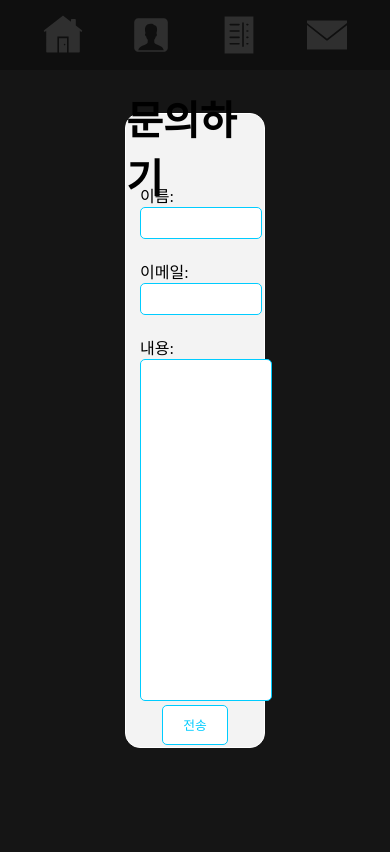
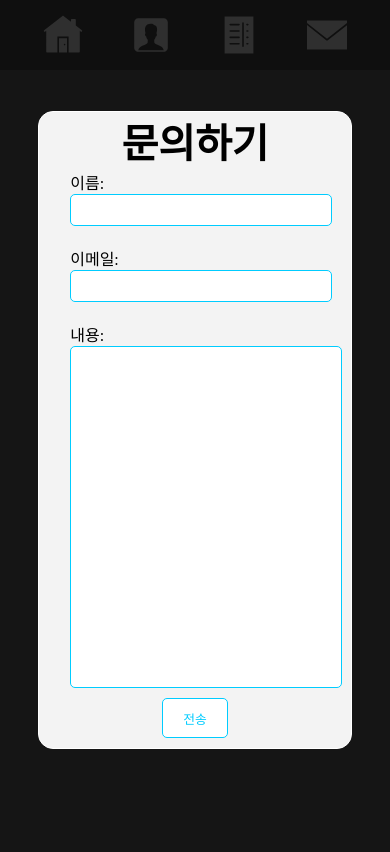
Before and after one commit to p-sw/Portfolio, a Django app: page /contact in a window 390 px wide. Run offline with Django 4.2, Linux system fonts and the light colour scheme; some libraries are stand-ins or nearby versions; some web fonts are replaced.

Commit message:
Applied responsive on contact.css

```diff
--- a/portfolio/app/static/app/css/contact.css
+++ b/portfolio/app/static/app/css/contact.css
@@ -5,11 +5,12 @@ main {
     flex-direction: row;
     justify-content: center;
     align-items: center;
+
+    padding-left: 0;
 }
 
 form {
-    width: 40%;
-    height: 75%;
+    min-width: 40%;
 
     background: var(--contact-form-background-color);
 
@@ -128,7 +129,9 @@ form div.form-submit-group button[type="submit"] {
 
     border: 1px solid var(--highlighted-color);
     border-radius: 5px;
+
     padding: 5px 20px;
+    margin: 10px 0;
 
     color: var(--highlighted-color);
 
@@ -146,3 +149,9 @@ form div.form-submit-group button[type="submit"]:hover {
 
     transition: 0.2s;
 }
+
+@media (max-width: 1100px) {
+    form {
+        width: 80vw;
+    }
+}
```
